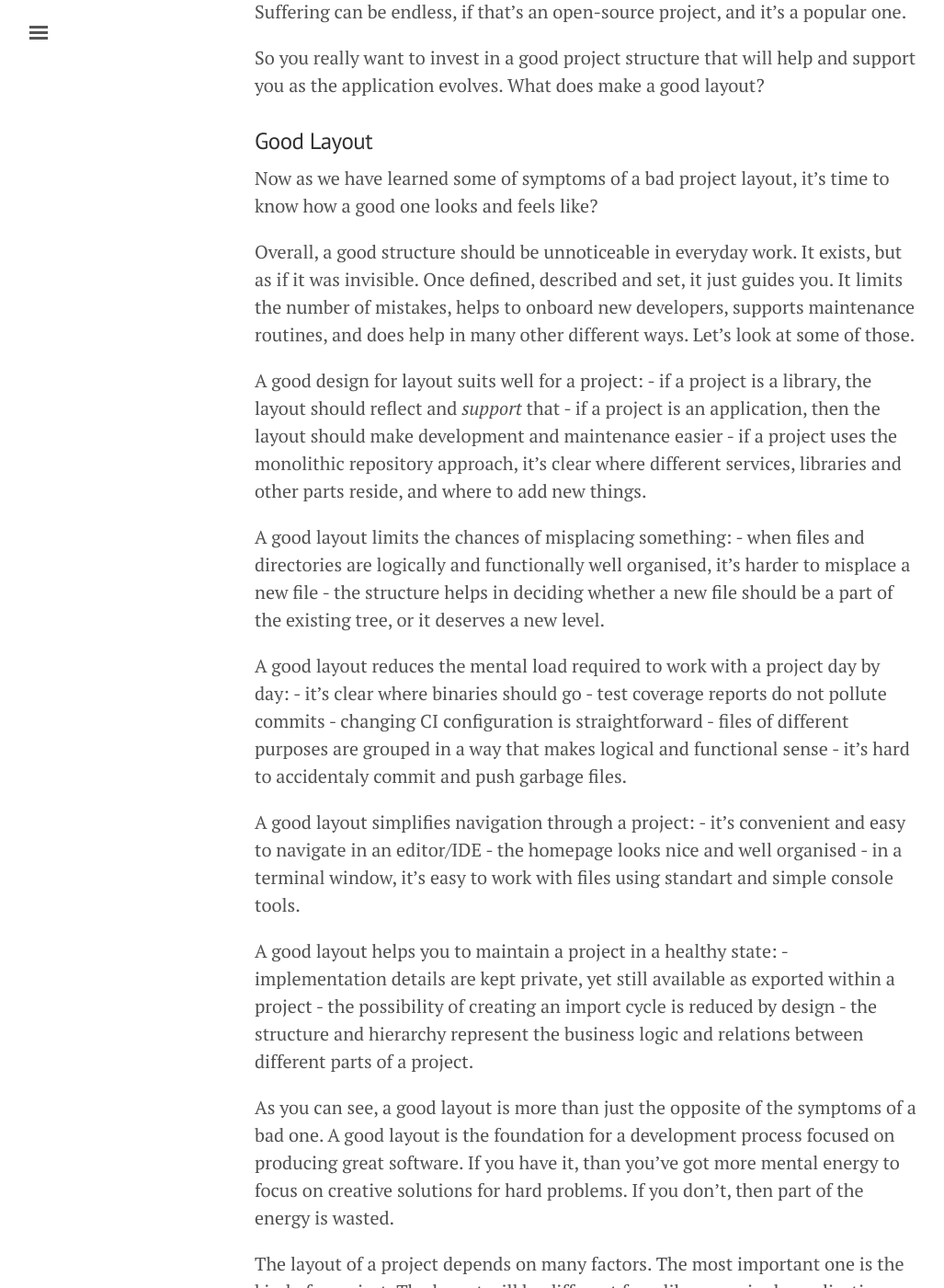
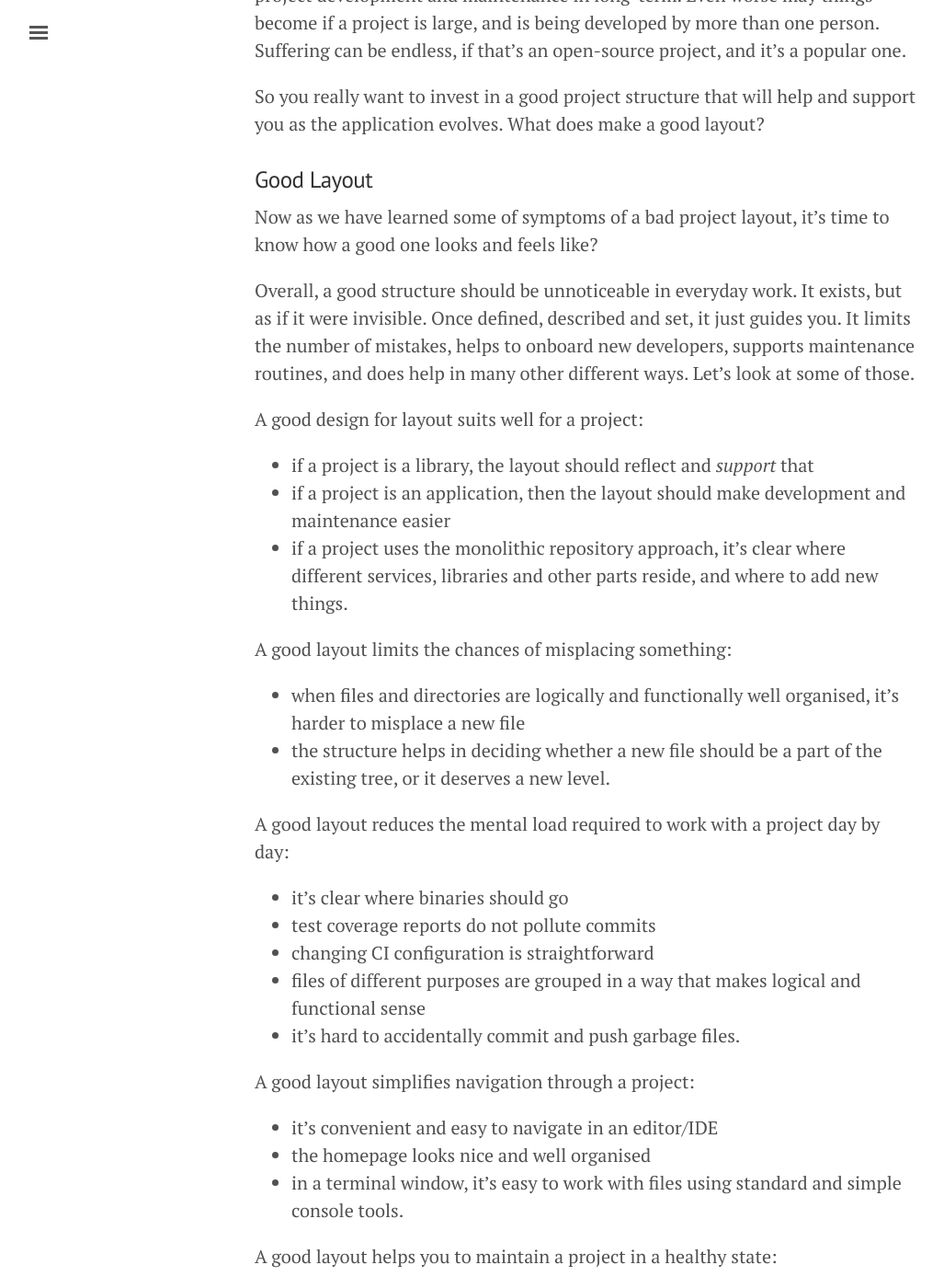
Before and after one commit to pavelbrm/pavelbrm.github.io, a Jekyll site: the page built from _posts/2020-08-08-project-layout-intro.md, in a window 1280 px wide and 1400 px high, scrolled down 4755 px. Shown: the whole window at 92% size, without its empty margins (3-1030 px from the left). Built offline with Jekyll 4.4.1, drawn with Linux system fonts in a browser that asks for light colours; some of the changed text lies outside the part shown.

Commit message:
Fix grammar and lists

```diff
--- a/_posts/2020-08-08-project-layout-intro.md
+++ b/_posts/2020-08-08-project-layout-intro.md
@@ -54,6 +54,8 @@ Now, let's figure out what makes a project layout good and bad.
 
 _Disclaimer:_ Terms "good" and "bad" are used as simple words to describe something that feels right, positive, helps and supports, as opposed to something that is less right, inconvenient, slows down and distracts. They're used not as judgements or labels, but as synonims for respective broader terms.
 
+---
+
 
 ## Good and Bad Layout
 
@@ -64,7 +66,7 @@ So, what makes a project layout bad? Can it even be bad? Why should we bother ab
 
 ### Bad Layout
 
-Have you ever been supporting a project with so long list of files scattered in the root directory, so it takes you several scrolls to get to the README file on the project's repository homepage on Github?
+Have you ever been supporting a project with so long list of files scattered in the root directory, so it takes you several scrolls to get to the README file on the project's repository homepage on GitHub?
 
 Have you ever been maintaining a project where half of the application is contained in the `main` package, and the entirety of the `main` package resides at the root level of the repository?
 
@@ -74,23 +76,23 @@ How often did you need to replace or move parts of a project and then fix the im
 
 How often do you find a folder that exists only to contain another folder?
 
-Positive answers to any of these and other similar questions are signs of that you've encountered a bad project layout. When working with such a project, even as simple operation as building a binary can turn into a trouble since you don't know whether the resulting binary will be accidentally included with the next commit or not.
+Positive answers to any of these and other similar questions are signs of that you've encountered a bad project layout. When working with such a project, even as simple operation as building a binary can turn into trouble since you don't know whether the resulting binary will be accidentally included with the next commit or not.
 
 So what are the characteristics of a suboptimal layout anyway? It can be nearly anything that leads to any of the following symptoms:
 - a long list of files scattered at the root or any other level of a project
 - a long list directories scattered at the root or any other level of a project
 - files of different purposes are mixed at the root or any other level
-    - code and configuration files (the app's configuration files)
-    - code and CI scripts
-    - code and tool's configurations
-    - images or any other content
+  - code and configuration files (the app's configuration files)
+  - code and CI scripts
+  - code and tool's configurations
+  - images or any other content
 - there is no definite place for outputting build artefacts
 - `.gitignore` does not exclude anything that should not be committed
 - the structure does not support or reflect architecture of a project
-    - having both `app` and `server` directories at the same level - does this project provide an app? Or a server? Or it's a poor project layout design?
+  - having both `app` and `server` directories at the same level - does this project provide an app? Or a server? Or it's a poor project layout design?
 - the project structure leads to leakage of implementation details to the public API surface level
-    - users can use parts of the implementation that are supposed to be internal
-    - thus maintenance of the project is now complicated and slowed down since the public API is much broader than it should be
+  - users can use parts of the implementation that are supposed to be internal
+  - thus maintenance of the project is now complicated and slowed down since the public API is much broader than it should be
 - the project structure is unnecessarily complicated and contains a multi-level hierarchy that implements a taxonomy of packages
 
 A mixture of even two of the symptoms listed above can significantly complicate project development and maintenance in long-term. Even worse may things become if a project is large, and is being developed by more than one person. Suffering can be endless, if that's an open-source project, and it's a popular one.
@@ -102,33 +104,33 @@ So you really want to invest in a good project structure that will help and supp
 
 Now as we have learned some of symptoms of a bad project layout, it's time to know how a good one looks and feels like?
 
-Overall, a good structure should be unnoticeable in everyday work. It exists, but as if it was invisible. Once defined, described and set, it just guides you. It limits the number of mistakes, helps to onboard new developers, supports maintenance routines, and does help in many other different ways. Let's look at some of those.
+Overall, a good structure should be unnoticeable in everyday work. It exists, but as if it were invisible. Once defined, described and set, it just guides you. It limits the number of mistakes, helps to onboard new developers, supports maintenance routines, and does help in many other different ways. Let's look at some of those.
 
 A good design for layout suits well for a project:
-    - if a project is a library, the layout should reflect and _support_ that
-    - if a project is an application, then the layout should make development and maintenance easier
-    - if a project uses the monolithic repository approach, it's clear where different services, libraries and other parts reside, and where to add new things.
+- if a project is a library, the layout should reflect and _support_ that
+- if a project is an application, then the layout should make development and maintenance easier
+- if a project uses the monolithic repository approach, it's clear where different services, libraries and other parts reside, and where to add new things.
 
 A good layout limits the chances of misplacing something:
-    - when files and directories are logically and functionally well organised, it's harder to misplace a new file
-    - the structure helps in deciding whether a new file should be a part of the existing tree, or it deserves a new level.
+- when files and directories are logically and functionally well organised, it's harder to misplace a new file
+- the structure helps in deciding whether a new file should be a part of the existing tree, or it deserves a new level.
 
 A good layout reduces the mental load required to work with a project day by day:
-    - it's clear where binaries should go
-    - test coverage reports do not pollute commits
-    - changing CI configuration is straightforward
-    - files of different purposes are grouped in a way that makes logical and functional sense
-    - it's hard to accidentaly commit and push garbage files.
+- it's clear where binaries should go
+- test coverage reports do not pollute commits
+- changing CI configuration is straightforward
+- files of different purposes are grouped in a way that makes logical and functional sense
+- it's hard to accidentally commit and push garbage files.
 
 A good layout simplifies navigation through a project:
-    - it's convenient and easy to navigate in an editor/IDE
-    - the homepage looks nice and well organised
-    - in a terminal window, it's easy to work with files using standart and simple console tools.
+- it's convenient and easy to navigate in an editor/IDE
+- the homepage looks nice and well organised
+- in a terminal window, it's easy to work with files using standard and simple console tools.
 
 A good layout helps you to maintain a project in a healthy state:
-    - implementation details are kept private, yet still available as exported within a project
-    - the possibility of creating an import cycle is reduced by design
-    - the structure and hierarchy represent the business logic and relations between different parts of a project.
+- implementation details are kept private, yet still available as exported within a project
+- the possibility of creating an import cycle is reduced by design
+- the structure and hierarchy represent the business logic and relations between different parts of a project.
 
 As you can see, a good layout is more than just the opposite of the symptoms of a bad one. A good layout is the foundation for a development process focused on producing great software. If you have it, than you've got more mental energy to focus on creative solutions for hard problems. If you don't, then part of the energy is wasted.
 
@@ -160,12 +162,11 @@ By a project we mean a few related and similar things at the same time:
 
 In the modern world it's hard to imagine a project that is not published on some service for collaboration and synchronisation with other people. Even if a developer is working on a project alone, they still need to keep it in sync between different devices, and to make sure the code is not lost, if something happens to a computer.
 
-Given that, the section assumes that some service is used to store code of a project. While there are many of them, for simplicity we assume it's Github.
+Given that, the section assumes that some service is used to store code of a project. While there are many of them, for simplicity we assume it's GitHub.
 
 The rest of the section focuses on describing guidelines; we start with the commonalities, and then consider aspects that are different. Because it's not hard rules, but rather suggestions, they're flexible, and will differ from project to project. There are also some exceptions, which is natural for any healthy-sense driven guidelines.
 
-_Disclaimer: Neither the author, nor this work are affiliated or benefit in any way from Github._
-
+_Disclaimer: Neither the author, nor this work are affiliated or benefit in any way from GitHub._
 
 ---
 
```
Also changed, not shown: other parts of _posts/2020-08-08-project-layout-intro.md (+2 -2 lines).
